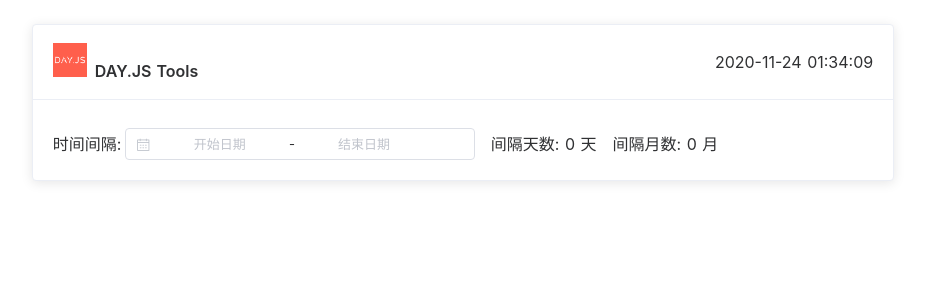
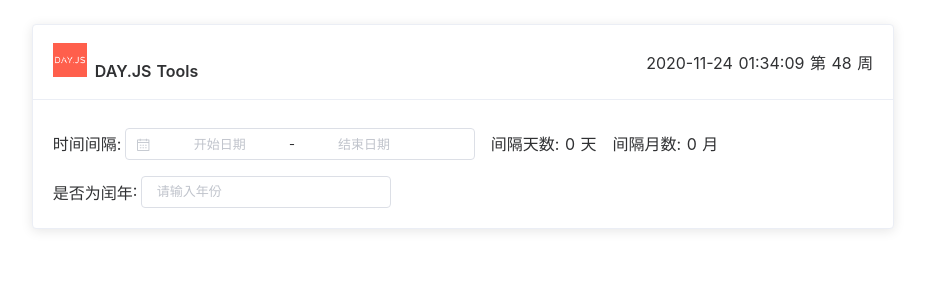
Before and after one commit to Kaviilee/demos, a Nuxt app: page /dayjstools in a window 1280 px wide. Shown: the top 300 px of the page, without its empty margins (177-1102 px from the left). Built offline with nearby package versions, Linux system fonts and the light colour scheme.

Commit message:
feat: add isLeap

```diff
--- a/pages/dayjstools.vue
+++ b/pages/dayjstools.vue
@@ -13,7 +13,7 @@
           </a>
           <span class="title">DAY.JS Tools</span>
         </div>
-        <div class="current-time">{{ now }}</div>
+        <div class="current-time">{{ now }} {{ `第 ${week} 周` }}</div>
       </div>
       <div class="card-content">
         <div class="time-between">
@@ -26,9 +26,24 @@
             start-placeholder="开始日期"
             end-placeholder="结束日期"
           ></el-date-picker>
-          <span class="item">间隔天数: {{ date }} 天</span>
-          <span>间隔月数: {{ month }} 月</span>
+          <span class="item">间隔天数: {{ daysbetween }} 天</span>
+          <span>间隔月数: {{ monthsbetween }} 月</span>
         </div>
+
+        <div class="is-leap">
+          <span class="label">是否为闰年</span>
+          <el-input
+            v-model="year"
+            size="small"
+            :style="{ width: '250px' }"
+            placeholder="请输入年份"
+          ></el-input>
+          <span v-show="year" class="description">{{
+            isLeap ? `是闰年` : '不是闰年'
+          }}</span>
+        </div>
+
+        <div class="relative"></div>
       </div>
     </el-card>
   </div>
@@ -41,16 +56,32 @@ import {
   onUnmounted,
   ref,
   watchEffect,
+  computed,
 } from '@vue/composition-api'
 import dayjs from 'dayjs'
+import isLeapYear from 'dayjs/plugin/isLeapYear'
+import weekOfWeek from 'dayjs/plugin/weekOfYear'
+dayjs.extend(isLeapYear)
+dayjs.extend(weekOfWeek)
 
 export default defineComponent({
   setup() {
+    // 计时器id
     const timeId = ref()
+    // 当前时间
     const now = ref()
-    const date = ref(0)
-    const month = ref(0)
+    // 间隔天数
+    const daysbetween = ref(0)
+    // 间隔月数
+    const monthsbetween = ref(0)
+    // 时间间隔
     const dateRange = ref([])
+    // 闰年输入
+    const year = ref('')
+
+    const isLeap = computed(() => dayjs(year.value).isLeapYear())
+
+    const week = dayjs().week()
 
     onMounted(() => {
       timeId.value = setInterval(() => {
@@ -65,19 +96,22 @@ export default defineComponent({
       if (dateRange.value && dateRange.value.length) {
         const start = dayjs(dateRange.value[0])
         const end = dayjs(dateRange.value[1])
-        date.value = end.diff(start, 'day')
-        month.value = end.diff(start, 'month')
+        daysbetween.value = end.diff(start, 'day')
+        monthsbetween.value = end.diff(start, 'month')
       } else {
-        date.value = 0
-        month.value = 0
+        daysbetween.value = 0
+        monthsbetween.value = 0
       }
     })
 
     return {
       now,
       dateRange,
-      date,
-      month,
+      daysbetween,
+      monthsbetween,
+      year,
+      isLeap,
+      week,
     }
   },
 })
@@ -118,6 +152,15 @@ export default defineComponent({
         margin-right: 16px;
       }
     }
+    .is-leap {
+      margin-top: 16px;
+      display: flex;
+      align-items: center;
+
+      .description {
+        margin-left: 8px;
+      }
+    }
   }
 
   .picker {
```
